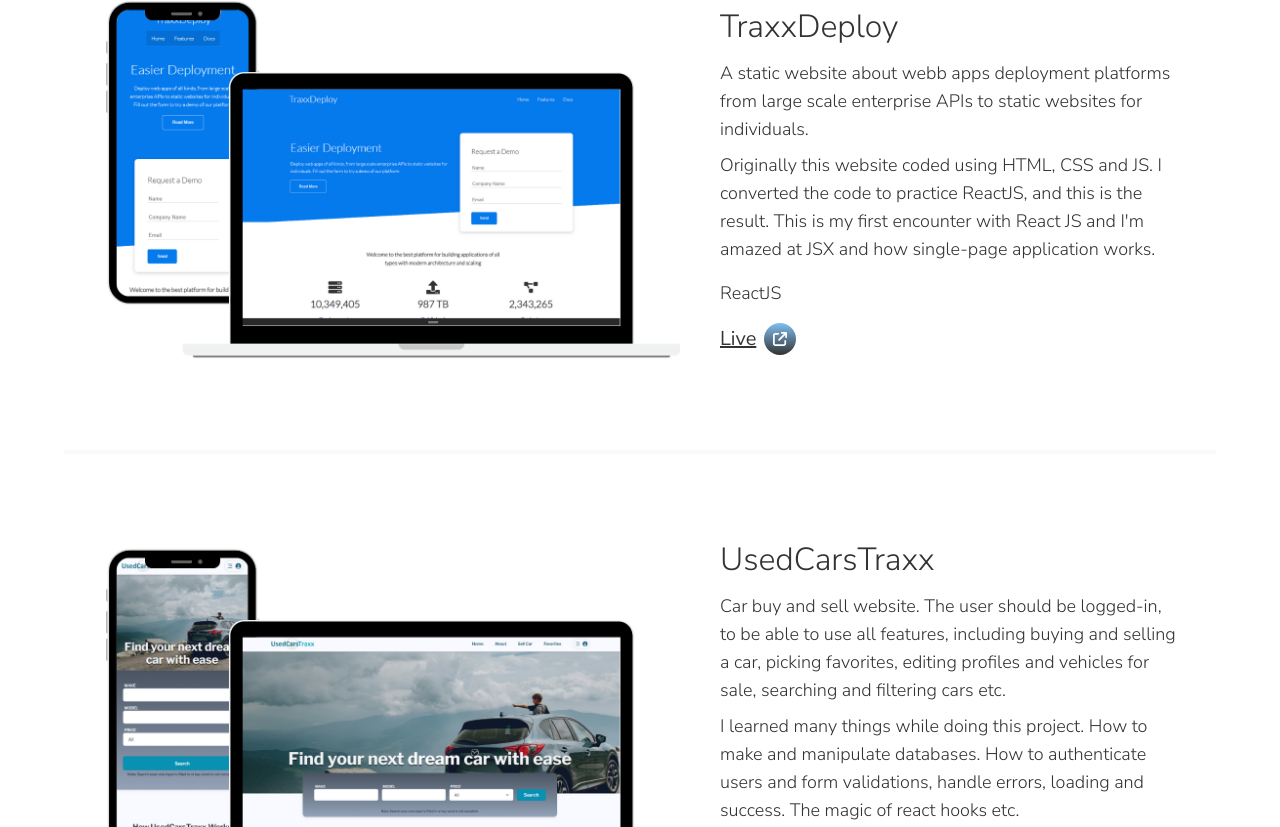
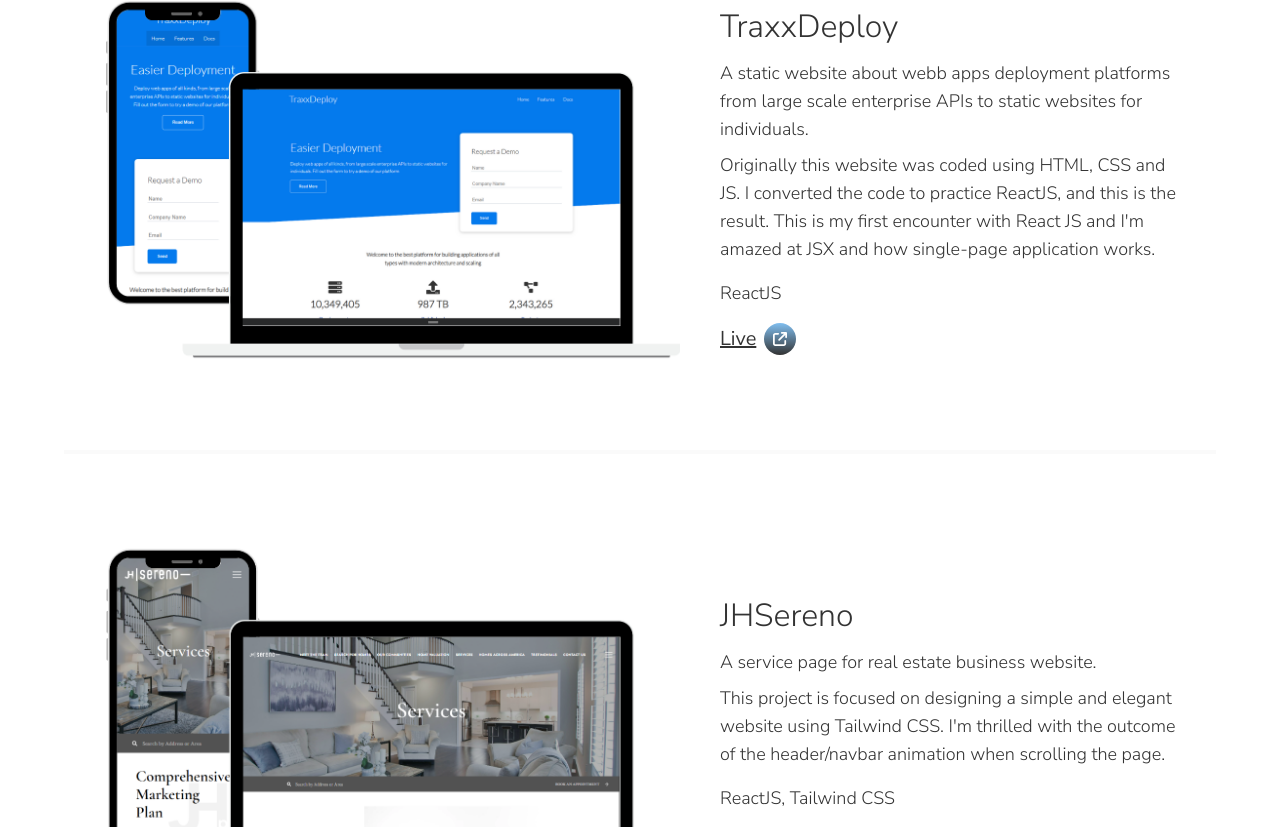
Before and after one commit to thygz/tj-portfolio, a React (Vite) app: page / in a window 1280 px wide. Shown: the part 3513-4340 px from the top of the page. Built offline with nearby package versions, Linux system fonts and the light colour scheme.

Commit message:
Add project JhSereno

```diff
--- a/src/components/Project.jsx
+++ b/src/components/Project.jsx
@@ -1,5 +1,6 @@
 import traxxRecipe1 from '../assets/projectImage/TraxxRecipe1.png';
 import traxxDeploy1 from '../assets/projectImage/TraxxDeploy1.png';
+import jhSereno from '../assets/projectImage/JhSereno.png';
 import usedCarsTraxx1 from '../assets/projectImage/UsedCarsTraxx1.png';
 import { FaArrowUpRightFromSquare } from 'react-icons/fa6';
 import { Link } from 'react-router-dom';
@@ -22,8 +23,16 @@ const Project = () => {
             title: 'TraxxDeploy',
             description1:
                 'A static website about webb apps deployment platforms from large scale enterprise APIs to static websites for individuals.',
-            description2: `Originally this website coded using HTML, CSS and JS. I converted the code to practice ReactJS, and this is the result. This is my first encounter with React JS and I'm amazed at JSX and how single-page application works.`,
+            description2: `Originally this website was coded using HTML, CSS and JS. I converted the code to practice ReactJS, and this is the result. This is my first encounter with React JS and I'm amazed at JSX and how single-page application works.`,
             technologies: 'ReactJS',
+        },
+        {
+            image: `${jhSereno}`,
+            link: 'https://luxury-assignment.vercel.app/',
+            title: 'JHSereno',
+            description1: 'A service page for real estate business website.',
+            description2: `This project is focused on designing a simple and elegant website using Tailwind CSS. I'm thrilled with the outcome of the header/navbar animation when scrolling the page.`,
+            technologies: 'ReactJS, Tailwind CSS',
         },
         {
             image: `${usedCarsTraxx1}`,
```
Also changed, not shown: src/assets/projectImage/JhSereno.png (added).
